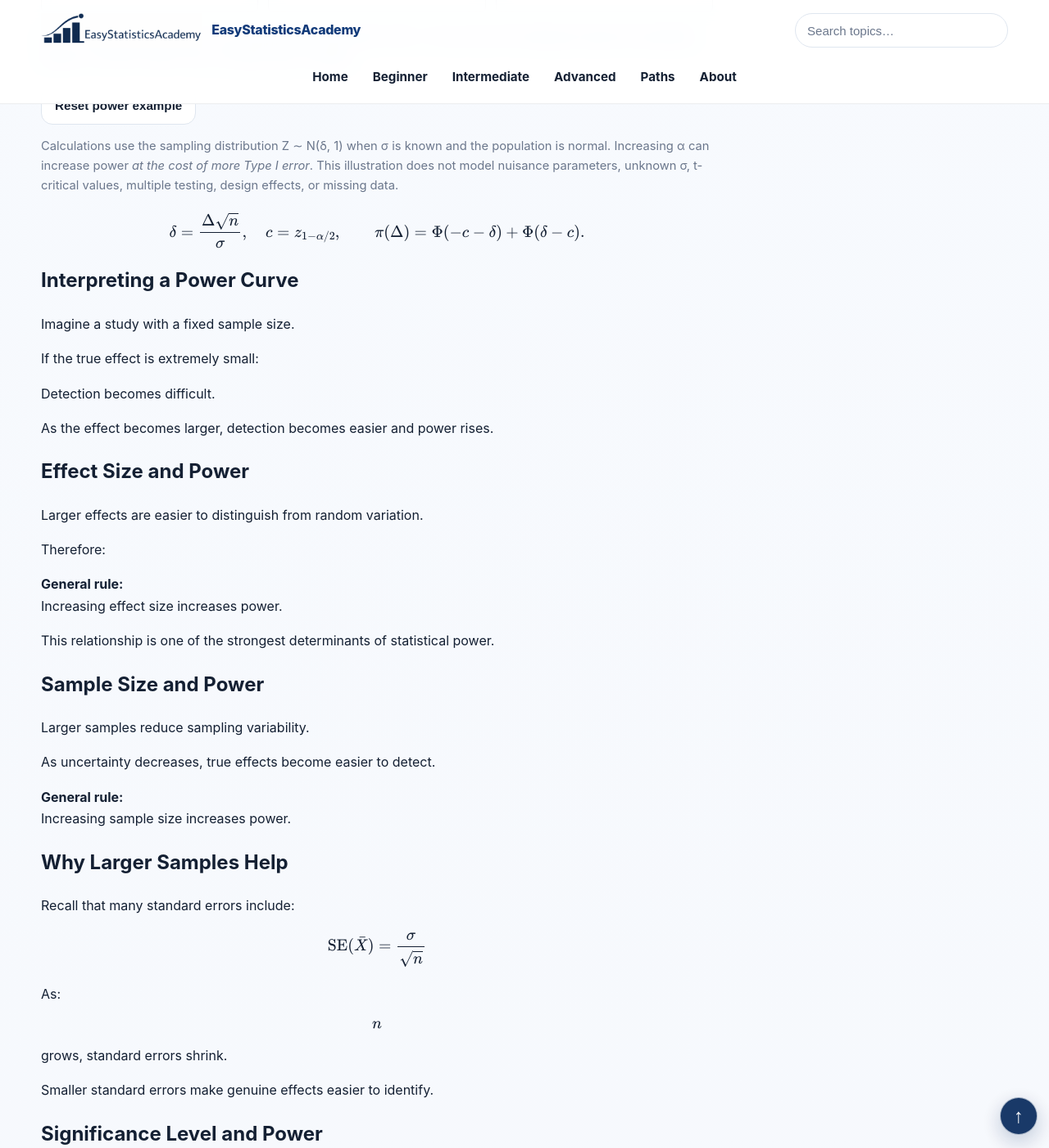
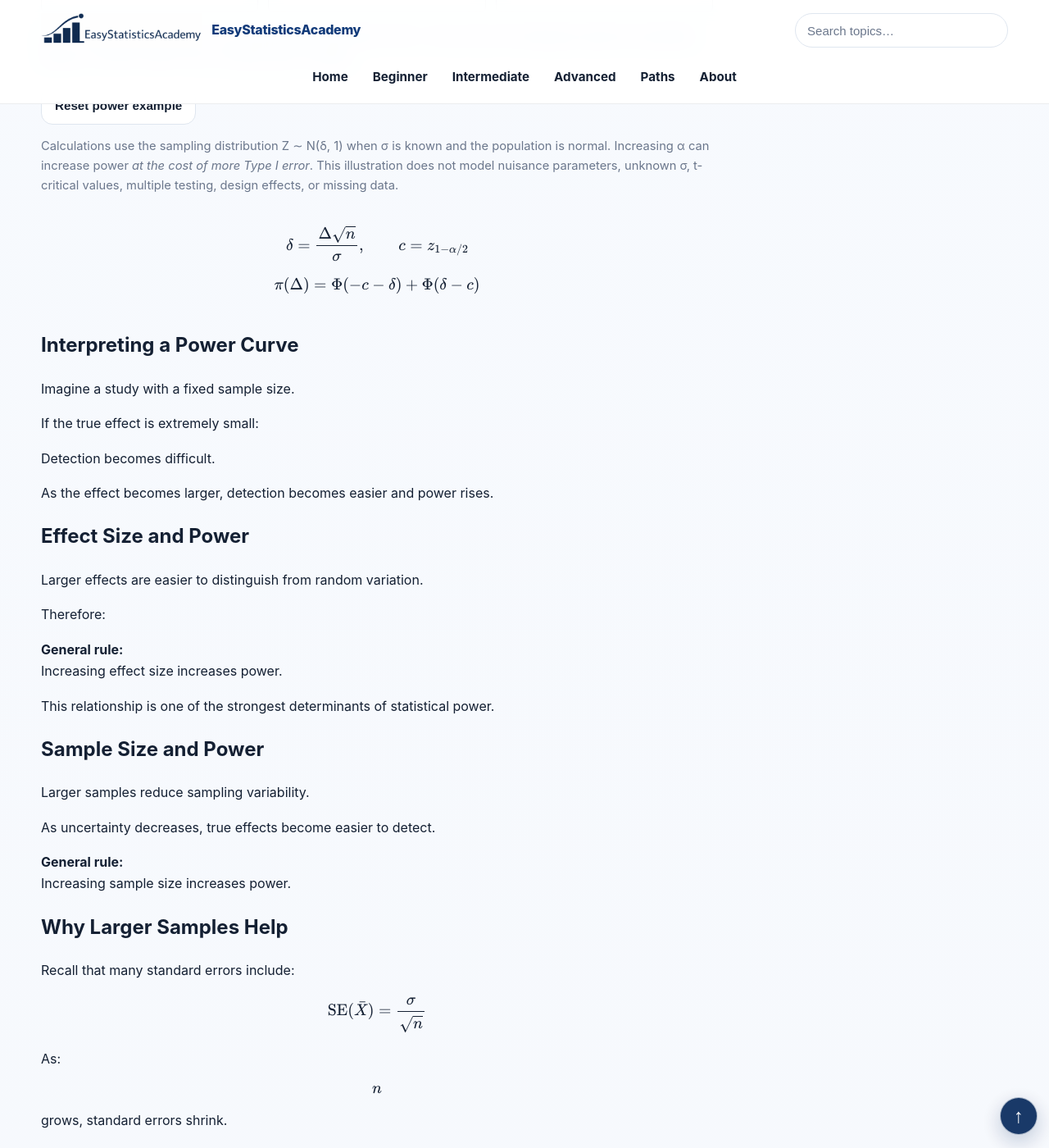
Before and after one commit to ammar-homaida-statistics/easystatisticsacademy, a Jekyll site: the page built from inference/power-sample-size/power-curve-and-tradeoffs/index.md, in a window 1280 px wide and 1400 px high, scrolled down 2682 px. Shown: the whole window at 82% size. Built offline with Jekyll 4.4.1, drawn with Linux system fonts in a browser that asks for light colours.

Commit message:
Prevent narrow-viewport overflow by scoping SVG styles and containing math

```diff
--- a/inference/power-sample-size/power-curve-and-tradeoffs/index.md
+++ b/inference/power-sample-size/power-curve-and-tradeoffs/index.md
@@ -271,10 +271,15 @@
         This illustration does not model nuisance parameters, unknown σ,
         t-critical values, multiple testing, design effects, or missing data.
       </p>
-      \[
-      \delta=\frac{\Delta\sqrt{n}}{\sigma},\quad c=z_{1-\alpha/2},
-      \qquad\pi(\Delta)=\Phi(-c-\delta)+\Phi(\delta-c).
-      \]
+      <div class="esa-power-math" aria-label="Analytical power formulas">
+        \[
+        \delta=\frac{\Delta\sqrt{n}}{\sigma},\qquad
+        c=z_{1-\alpha/2}
+        \]
+        \[
+        \pi(\Delta)=\Phi(-c-\delta)+\Phi(\delta-c)
+        \]
+      </div>
     </section>
     <style>
       #esa-power-lab {box-sizing:border-box;width:100%;max-width:100%;min-width:0;overflow-wrap:anywhere}
@@ -289,7 +294,14 @@
         min-height:28px;margin:0
       }
       #esa-power-lab h3 {font-size:1.05em;margin:18px 0 8px}
-      #esa-power-lab svg {display:block;width:100%;max-width:100%;height:auto;min-width:0;overflow:visible}
+      #esa-power-lab #esa-power-chart {
+        display:block;box-sizing:border-box;width:100%;max-width:100%;
+        height:auto;min-width:0;overflow:hidden
+      }
+      #esa-power-lab .esa-power-math {
+        box-sizing:border-box;display:block;max-width:100%;min-width:0;
+        overflow-x:auto;overflow-y:hidden;padding-bottom:4px
+      }
       #esa-power-lab .esa-power-axis {stroke:currentColor;stroke-width:1.5}
       #esa-power-lab .esa-power-gridline {stroke:#94a3b8;stroke-width:1;opacity:.5}
       #esa-power-lab .esa-power-baseline {stroke:#64748b;stroke-width:2;stroke-dasharray:6 4}
```
